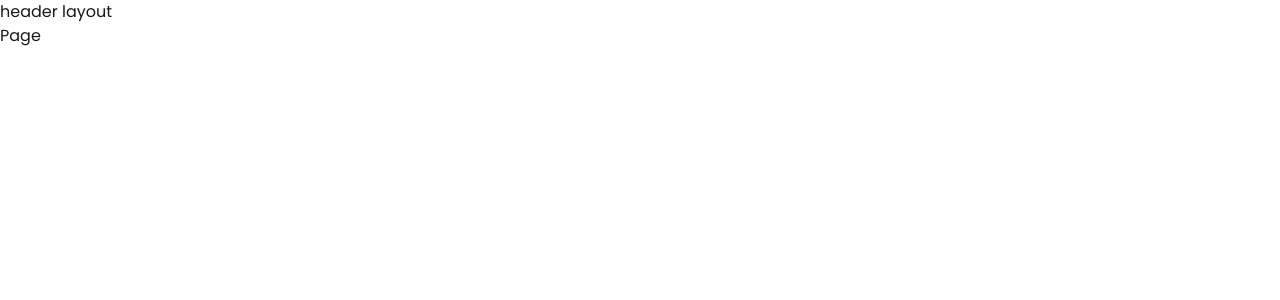
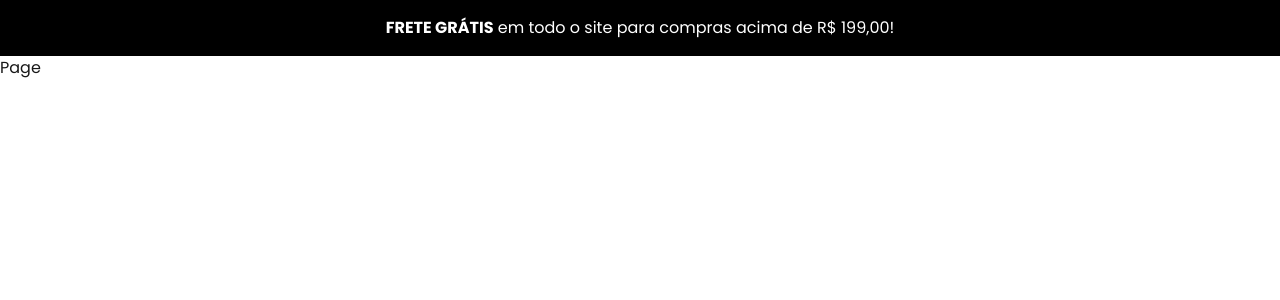
Before and after one commit to Nixwzy/b7store, a Next.js app: page / in a window 1280 px wide. Shown: the top 300 px of the page. Built offline with nearby package versions, Linux system fonts and the light colour scheme.

Commit message:
feat(header): update header layout with promotional message and styling

```diff
--- a/src/components/layout/header.tsx
+++ b/src/components/layout/header.tsx
@@ -1,7 +1,7 @@
 export function Header() {
     return (
-        <header>
-            header layout
+        <header className="bg-black text-white p-4 text-center">
+            <strong>FRETE GRÁTIS</strong> em todo o site para compras acima de R$ 199,00!
         </header>
     )
 }
```
